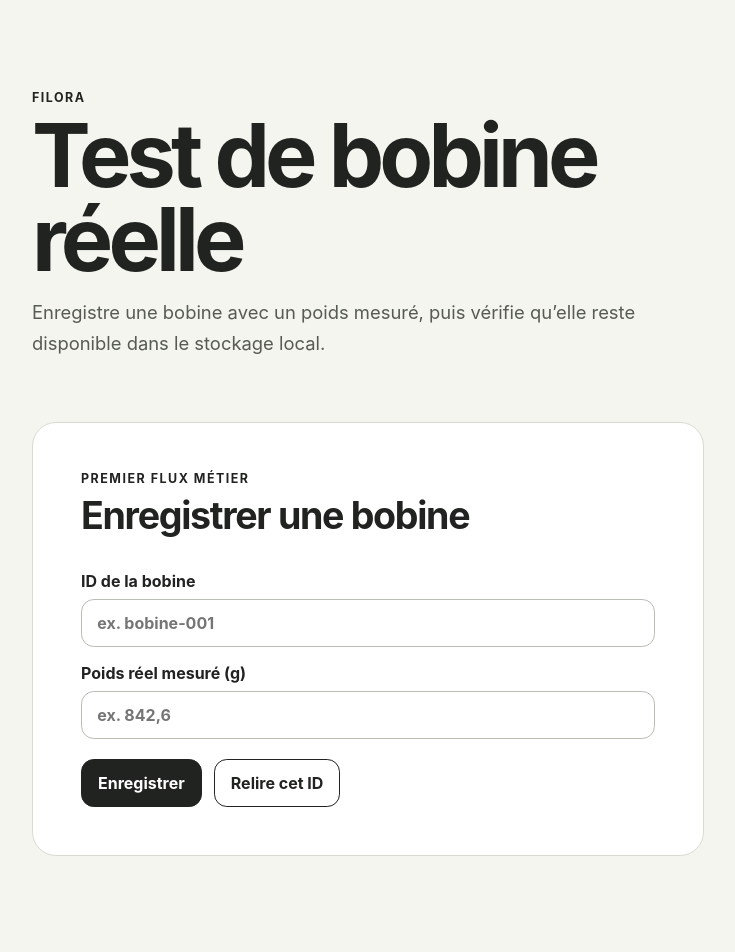
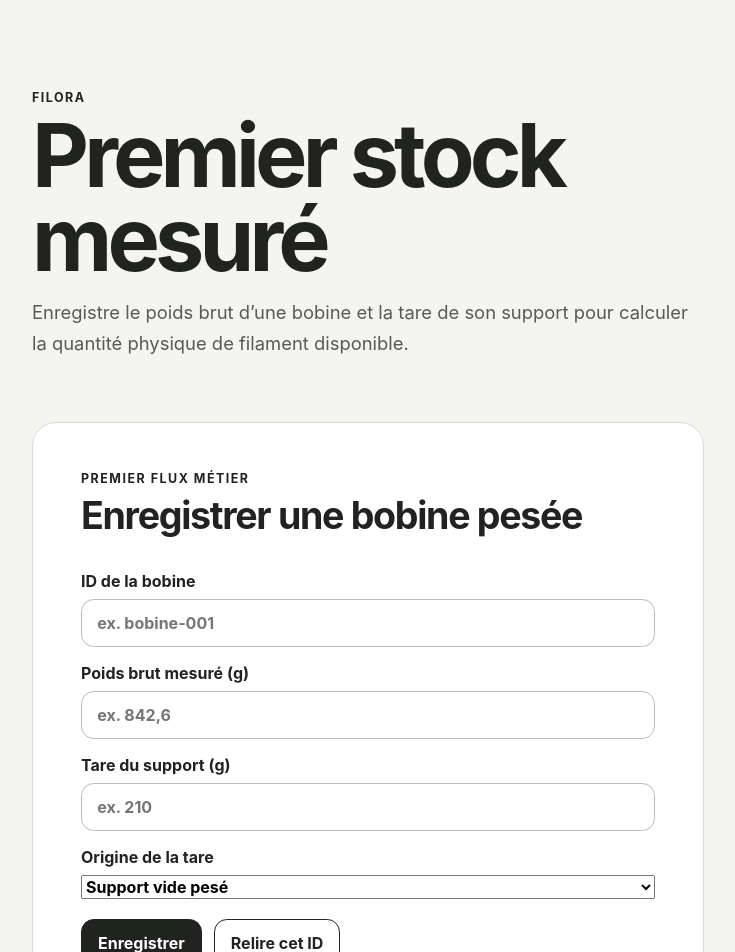
Before and after one commit to LegioFr/Filora-Legacy, a React (Vite) app: page / in a window 1280 px wide. Shown: the top 952 px of the page, without its empty margins (32-767 px from the left). Built offline with nearby package versions, Linux system fonts and the light colour scheme.

Commit message:
UI : saisir la tare et afficher le filament disponible

```diff
--- a/src/app/App.tsx
+++ b/src/app/App.tsx
@@ -1,25 +1,41 @@
 import { FormEvent, useMemo, useState } from 'react'
 import { loadMeasuredSpool } from '../domains/spools/loadMeasuredSpool'
-import { registerMeasuredSpool } from '../domains/spools/registerMeasuredSpool'
+import {
+  calculateAvailableFilamentGrams,
+  registerMeasuredSpool,
+} from '../domains/spools/registerMeasuredSpool'
 import { IndexedDbSpoolIdentityStore } from '../domains/spools/persistence/IndexedDbSpoolIdentityStore'
+import type {
+  PersistedSpoolIdentity,
+  TareSource,
+} from '../domains/spools/persistence/SpoolIdentityStore'
+
+function tareSourceLabel(source: TareSource) {
+  return source === 'measured_empty_support' ? 'Support vide pesé' : 'Valeur fabricant'
+}
 
 export function App() {
   const store = useMemo(() => new IndexedDbSpoolIdentityStore(), [])
   const [spoolId, setSpoolId] = useState('')
-  const [weight, setWeight] = useState('')
+  const [grossWeight, setGrossWeight] = useState('')
+  const [tareWeight, setTareWeight] = useState('')
+  const [tareSource, setTareSource] = useState<TareSource>('measured_empty_support')
   const [status, setStatus] = useState<string>('')
-  const [savedWeight, setSavedWeight] = useState<number | null>(null)
+  const [savedSpool, setSavedSpool] = useState<PersistedSpoolIdentity | null>(null)
 
   async function handleSave(event: FormEvent<HTMLFormElement>) {
     event.preventDefault()
     setStatus('')
-    setSavedWeight(null)
+    setSavedSpool(null)
 
     try {
-      const normalizedWeight = Number(weight.replace(',', '.'))
+      const normalizedGrossWeight = Number(grossWeight.replace(',', '.'))
+      const normalizedTareWeight = Number(tareWeight.replace(',', '.'))
       await registerMeasuredSpool(store, {
         id: spoolId,
-        measuredWeightGrams: normalizedWeight,
+        grossMeasuredWeightGrams: normalizedGrossWeight,
+        tareWeightGrams: normalizedTareWeight,
+        tareSource,
       })
 
       const reloaded = await loadMeasuredSpool(store, spoolId)
@@ -27,7 +43,7 @@ export function App() {
         throw new Error('Bobine introuvable après enregistrement')
       }
 
-      setSavedWeight(reloaded.measuredWeightGrams)
+      setSavedSpool(reloaded)
       setStatus('Bobine enregistrée et relue depuis le stockage local.')
     } catch (error) {
       setStatus(error instanceof Error ? error.message : 'Erreur inconnue')
@@ -36,7 +52,7 @@ export function App() {
 
   async function handleReload() {
     setStatus('')
-    setSavedWeight(null)
+    setSavedSpool(null)
 
     try {
       const reloaded = await loadMeasuredSpool(store, spoolId)
@@ -45,7 +61,10 @@ export function App() {
         return
       }
 
-      setSavedWeight(reloaded.measuredWeightGrams)
+      setSavedSpool(reloaded)
+      setGrossWeight(String(reloaded.grossMeasuredWeightGrams).replace('.', ','))
+      setTareWeight(String(reloaded.tareWeightGrams).replace('.', ','))
+      setTareSource(reloaded.tareSource)
       setStatus('Bobine relue depuis le stockage local.')
     } catch (error) {
       setStatus(error instanceof Error ? error.message : 'Erreur inconnue')
@@ -56,16 +75,16 @@ export function App() {
     <main className="app-shell">
       <header className="app-header">
         <p className="eyebrow">Filora</p>
-        <h1>Test de bobine réelle</h1>
+        <h1>Premier stock mesuré</h1>
         <p className="intro">
-          Enregistre une bobine avec un poids mesuré, puis vérifie qu’elle reste disponible dans le stockage local.
+          Enregistre le poids brut d’une bobine et la tare de son support pour calculer la quantité physique de filament disponible.
         </p>
       </header>
 
       <section className="spool-test-card" aria-labelledby="spool-test-title">
         <div>
           <p className="eyebrow">Premier flux métier</p>
-          <h2 id="spool-test-title">Enregistrer une bobine</h2>
+          <h2 id="spool-test-title">Enregistrer une bobine pesée</h2>
         </div>
 
         <form className="spool-form" onSubmit={handleSave}>
@@ -80,14 +99,36 @@ export function App() {
           </label>
 
           <label>
-            Poids réel mesuré (g)
+            Poids brut mesuré (g)
             <input
-              value={weight}
-              onChange={(event) => setWeight(event.target.value)}
+              value={grossWeight}
+              onChange={(event) => setGrossWeight(event.target.value)}
               placeholder="ex. 842,6"
               inputMode="decimal"
               autoComplete="off"
             />
+          </label>
+
+          <label>
+            Tare du support (g)
+            <input
+              value={tareWeight}
+              onChange={(event) => setTareWeight(event.target.value)}
+              placeholder="ex. 210"
+              inputMode="decimal"
+              autoComplete="off"
+            />
+          </label>
+
+          <label>
+            Origine de la tare
+            <select
+              value={tareSource}
+              onChange={(event) => setTareSource(event.target.value as TareSource)}
+            >
+              <option value="measured_empty_support">Support vide pesé</option>
+              <option value="manufacturer">Valeur fabricant</option>
+            </select>
           </label>
 
           <div className="spool-actions">
@@ -100,10 +141,16 @@ export function App() {
 
         {status ? <p className="status-message">{status}</p> : null}
 
-        {savedWeight !== null ? (
+        {savedSpool ? (
           <div className="saved-result">
-            <span>Poids relu</span>
-            <strong>{savedWeight.toLocaleString('fr-FR')} g</strong>
+            <span>Poids brut mesuré</span>
+            <strong>{savedSpool.grossMeasuredWeightGrams.toLocaleString('fr-FR')} g</strong>
+            <span>Tare</span>
+            <strong>{savedSpool.tareWeightGrams.toLocaleString('fr-FR')} g</strong>
+            <span>Origine</span>
+            <strong>{tareSourceLabel(savedSpool.tareSource)}</strong>
+            <span>Filament disponible</span>
+            <strong>{calculateAvailableFilamentGrams(savedSpool).toLocaleString('fr-FR')} g</strong>
           </div>
         ) : null}
       </section>
```
